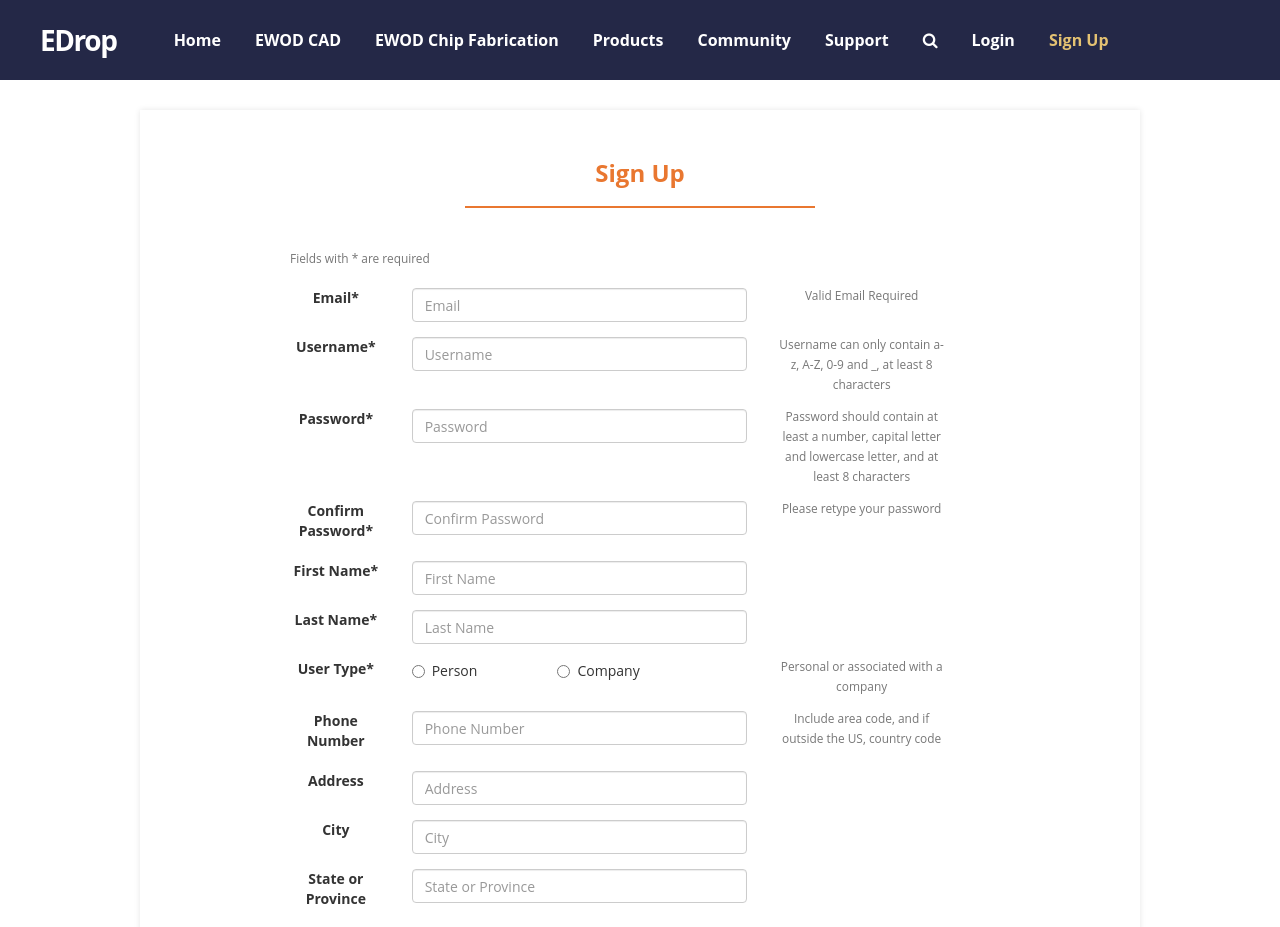
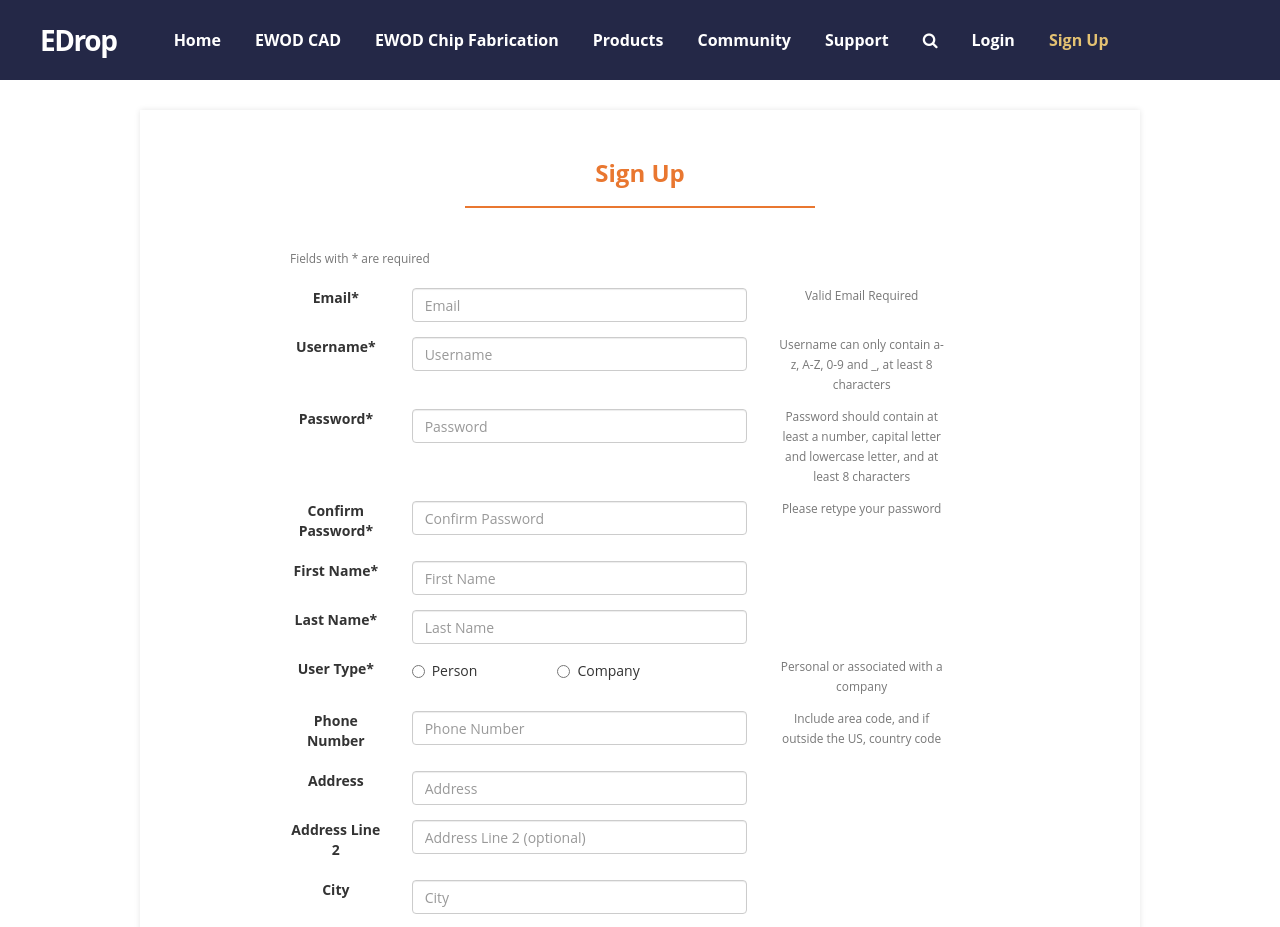
Before and after one commit to leofuturer/eDrops3, a React app in the folder client/: page /register in a window 1280 px wide. Shown: the top 927 px of the page. Built offline with nearby package versions, Linux system fonts and the light colour scheme; what shopify-buy would draw is missing.

Commit message:
Fix issue #57: Add address line 2 to all models wherever needed
This fixes #57

```diff
--- a/client/src/page/address/addNewAddress.jsx
+++ b/client/src/page/address/addNewAddress.jsx
@@ -10,6 +10,7 @@ class AddNewAddress extends React.Component {
         super(props);
         this.state = {
             street: "",
+            streetLine2: "",
             city: "",
             state:"",
             country:"",
@@ -29,6 +30,7 @@ class AddNewAddress extends React.Component {
         let _this = this;
         let addressMes = {
             street: this.state.street,
+            streetLine2: this.state.streetLine2,
             city: this.state.city,
             state: this.state.state,
             country: this.state.country,
@@ -66,6 +68,14 @@ class AddNewAddress extends React.Component {
                             </label>
                             <div className="col-md-8 col-sm-8 col-xs-8">
                                 <input type="text" className="form-control" onChange={v => this.handleChange('street', v.target.value)}/>
+                            </div>
+                        </div>
+                        <div className="form-group">
+                            <label className="col-md-4 col-sm-4 col-xs-4 control-label">
+                                <span>Address Line 2</span>
+                            </label>
+                            <div className="col-md-8 col-sm-8 col-xs-8">
+                                <input type="text" className="form-control" onChange={v => this.handleChange('streetLine2', v.target.value)}/>
                             </div>
                         </div>
                         <div className="form-group">
--- a/client/src/page/address/address.css
+++ b/client/src/page/address/address.css
@@ -33,7 +33,7 @@
     padding-left:5px;
 }
 .row-btn{
-    margin-top:30px;
+    margin-top:10px;
 }
 .btn-padding{
     margin-left:20px;
--- a/client/src/page/address/addressTemplate.jsx
+++ b/client/src/page/address/addressTemplate.jsx
@@ -52,6 +52,7 @@ class AddressTemplate extends React.Component {
                                 </div>
                                 <div className="row">
                                     <div className="row-txt-padding">{address.street}</div>
+                                    <div className="row-txt-padding">{address.streetLine2}</div>
                                     <div className="row-txt-padding">{address.city}</div>
                                     <div className="row-txt-padding">{address.state}</div>
                                     <div className="row-txt-padding">{address.country}</div>
--- a/client/src/page/address/updateAddress.jsx
+++ b/client/src/page/address/updateAddress.jsx
@@ -10,6 +10,7 @@ class UpdateAddress extends React.Component {
         super(props);
         this.state = {
             street: "",
+            streetLine2: "",
             city: "",
             state:"",
             country:"",
@@ -23,6 +24,7 @@ class UpdateAddress extends React.Component {
         let addressInfo = this.props.location.state.addressInfo;
         this.setState({
             street: addressInfo.street,
+            streetLine2: addressInfo.streetLine2,
             city: addressInfo.city,
             state: addressInfo.state,
             country: addressInfo.country,
@@ -41,6 +43,7 @@ class UpdateAddress extends React.Component {
         let addressId = this.props.location.state.addressId;
         let addressMes = {
             street: this.state.street,
+            streetLine2: this.state.streetLine2,
             city: this.state.city,
             state: this.state.state,
             country: this.state.country,
@@ -73,6 +76,16 @@ class UpdateAddress extends React.Component {
                                 <input type="text" value={this.state.street}
                                     className="form-control"
                                     onChange={v => this.handleChange('street', v.target.value)}/>
+                            </div>
+                        </div>
+                        <div className="form-group">
+                            <label className="col-md-4 col-sm-4 col-xs-4 control-label">
+                                <span>Address Line 2</span>
+                            </label>
+                            <div className="col-md-8 col-sm-8 col-xs-8">
+                                <input type="text" value={this.state.streetLine2}
+                                    className="form-control"
+                                    onChange={v => this.handleChange('streetLine2', v.target.value)}/>
                             </div>
                         </div>
                         <div className="form-group">
--- a/client/src/page/beforeCheckout/singleAddress.jsx
+++ b/client/src/page/beforeCheckout/singleAddress.jsx
@@ -13,7 +13,7 @@ class SingleAddress extends React.Component {
         return (
             <div onClick={this.props.onClick}>
                 <div className="col-lg-6 col-md-6 col-sm-6 col-xs-6">
-                    <div className={`card-view ${this.props.selected}`} style={{minHeight: "170px"}}>
+                    <div className={`card-view ${this.props.selected}`} style={{minHeight: "200px"}}>
                         <div className="row">
                             <div className="col-md-7 col-sm-7 col-xs-7">
                                 <h4>Address {this.props.addressNum}</h4>
@@ -35,6 +35,7 @@ class SingleAddress extends React.Component {
                         </div>
                         <div className="row">
                             <div className="row-txt-padding">{address.street}</div>
+                            <div className="row-txt-padding">{address.streetLine2}</div>
                             <div className="row-txt-padding">{address.city}</div>
                             <div className="row-txt-padding">{address.state}</div>
                             <div className="row-txt-padding">{address.country}</div>
--- a/client/src/page/profile/index.jsx
+++ b/client/src/page/profile/index.jsx
@@ -17,6 +17,7 @@ class Profile extends React.Component{
         super(props)
         this.state = {
             address: "",
+            streetLine2: "",
             firstName: "",
             lastName: "",
             phoneNumber: "",
@@ -62,6 +63,7 @@ class Profile extends React.Component{
                 // console.log(res.data);
                 this.setState({
                     address: res.data.address,
+                    streetLine2: res.data.streetLine2,
                     firstName: res.data.firstName,
                     lastName: res.data.lastName,
                     phoneNumber: res.data.phoneNumber,
@@ -94,6 +96,7 @@ class Profile extends React.Component{
                     // console.log(res.data);
                     Object.assign(data, {
                         address: res.data[0].street,
+                        streetLine2: res.data[0].streetLine2,
                         country: res.data[0].country,
                         state: res.data[0].state,
                         city: res.data[0].city,
@@ -103,6 +106,7 @@ class Profile extends React.Component{
                     // console.log(data);
                     this.setState({
                         address: data.address,
+                        streetLine2: data.streetLine2,
                         firstName: data.firstName,
                         lastName: data.lastName,
                         phoneNumber: data.phoneNumber,
@@ -129,6 +133,7 @@ class Profile extends React.Component{
             // we keep address info in here for the foundry workers
             // sending this data to customer will automatically discard it
             address: this.state.address,
+            streetLine2: this.state.streetLine2,
             firstName: this.state.firstName,
             lastName: this.state.lastName,
             phoneNumber: this.state.phoneNumber,
@@ -150,6 +155,7 @@ class Profile extends React.Component{
         let addressData = {
             // in case customer accidentally leaves it blank
             street: this.state.address || "N/A",
+            streetLine2: this.state.streetLine2 || "N/A",
             country: this.state.country || "N/A",
             state: this.state.state || "N/A",
             city: this.state.city || "N/A",
@@ -287,6 +293,14 @@ class Profile extends React.Component{
                                     </div>
                                     <div className="form-group">
                                         <label className="col-md-4 col-sm-4 col-xs-4 control-label">
+                                            <span>Address Line 2</span>
+                                        </label>
+                                        <div className="col-md-8 col-sm-8 col-xs-8">
+                                            <input type="text" className="form-control" value={this.state.streetLine2} onChange={v => this.handleChange('streetLine2', v.target.value)}/>
+                                        </div>
+                                    </div>
+                                    <div className="form-group">
+                                        <label className="col-md-4 col-sm-4 col-xs-4 control-label">
                                             <span>City</span>
                                         </label>
                                         <div className="col-md-8 col-sm-8 col-xs-8">
--- a/client/src/page/register/index.jsx
+++ b/client/src/page/register/index.jsx
@@ -14,6 +14,7 @@ class Register extends React.Component {
         super(props);
         this.state = {
             address: "",
+            streetLine2: "",
             firstName: "",
             lastName: "",
             phoneNumber: "",
@@ -178,6 +179,7 @@ class Register extends React.Component {
             email: this.state.email,
             password: this.state.password,
             address: this.state.address,
+            streetLine2: this.state.streetLine2,
             country: this.state.country,
             state: this.state.state,
             city: this.state.city,
@@ -329,6 +331,17 @@ class Register extends React.Component {
                                     <div className="col-md-6 col-sm-6 col-xs-6 text-left">
                                         <input type="text" className="form-control" placeholder="Address"
                                                onChange={v => this.handleChange('address', v.target.value)}/>
+                                    </div>
+                                    <div className="col-md-4 col-sm-4 col-xs-4 messages-unset"></div>
+                                </div>
+
+                                <div className="form-group row">
+                                    <label className="col-md-2 col-sm-2 col-xs-2 control-label">
+                                        <span>Address Line 2</span>
+                                    </label>
+                                    <div className="col-md-6 col-sm-6 col-xs-6 text-left">
+                                        <input type="text" className="form-control" placeholder="Address Line 2 (optional)"
+                                               onChange={v => this.handleChange('streetLine2', v.target.value)}/>
                                     </div>
                                     <div className="col-md-4 col-sm-4 col-xs-4 messages-unset"></div>
                                 </div>
```
